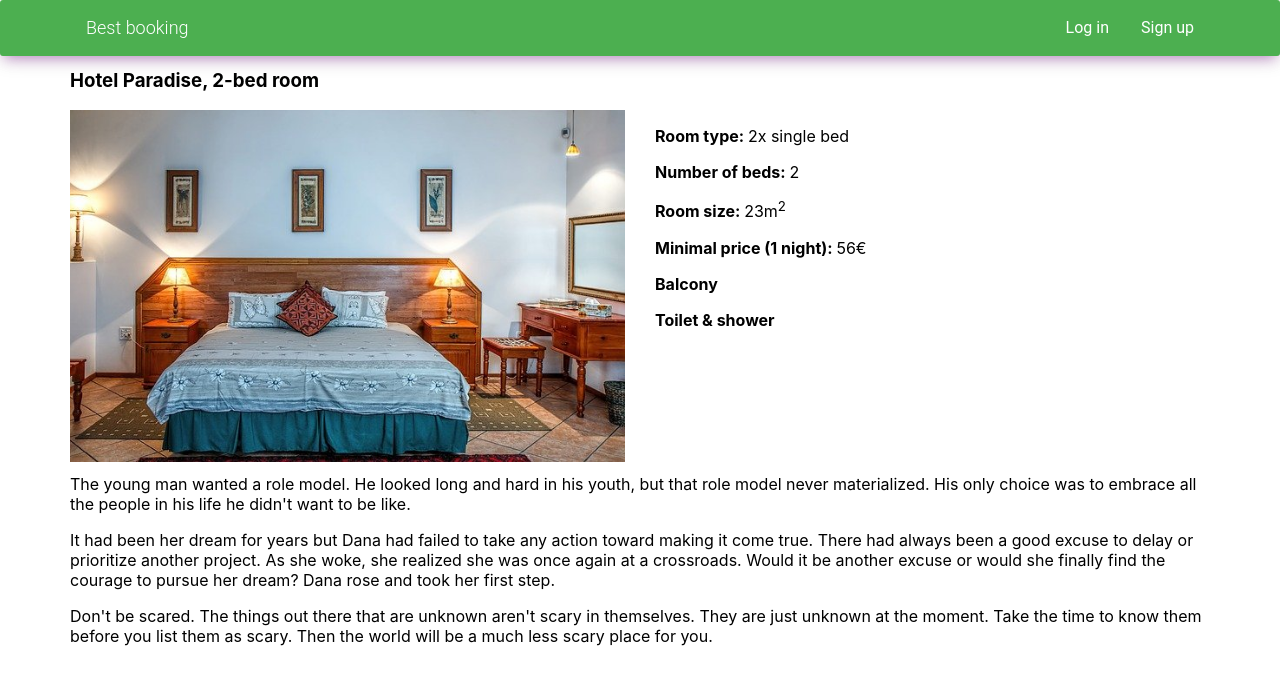
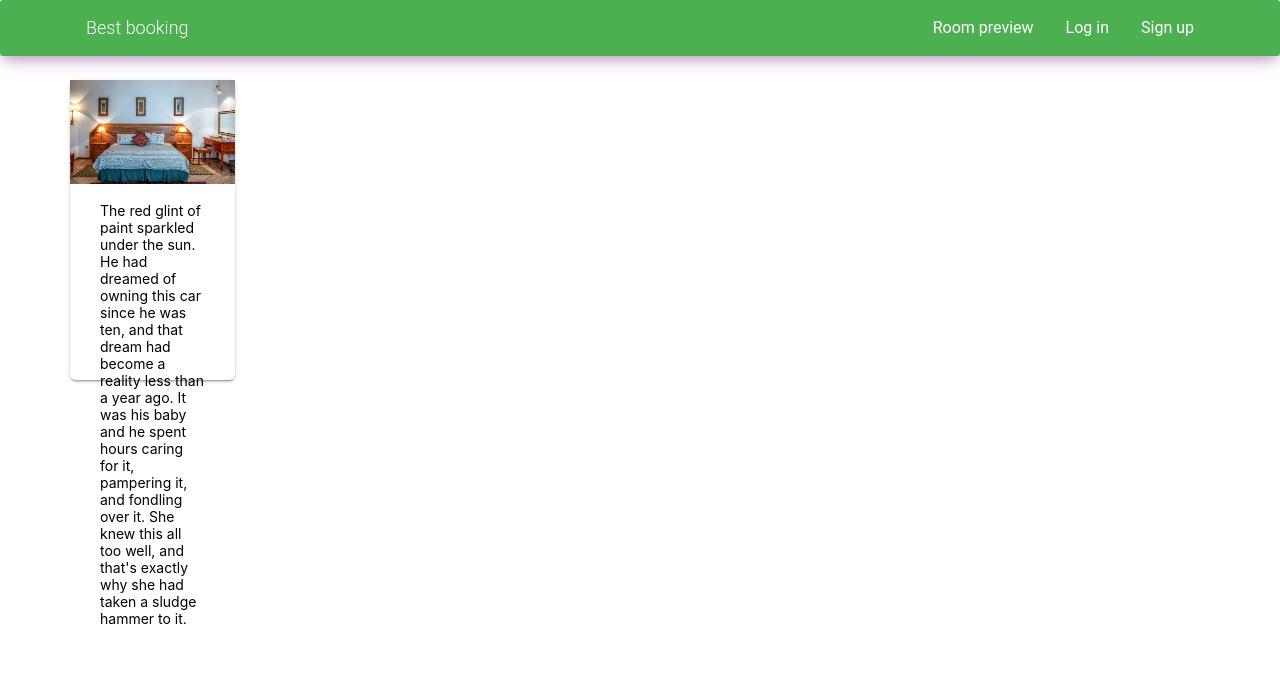
Before and after one commit to UhrinDavid/accomodation-booking-webapp, a React (Create React App) app: page / in a window 1280 px wide. Shown: the top 684 px of the page. Built offline with nearby package versions, Linux system fonts and the light colour scheme.

Commit message:
card basic text overflows

```diff
--- a/src/App.js
+++ b/src/App.js
@@ -12,7 +12,7 @@ import { ThemeProvider } from '@material-ui/core';
 import { theme } from 'Theme';
 import { RoomPreview } from 'views/RoomPreview';
 // import Error404Page from "views/Error404Page.js";
-// import HomePage from "views/HomePage.js";
+ import {LandingPage} from "views/LandingPage.js";
 
 function App(props) {
   return (
@@ -27,13 +27,16 @@ function App(props) {
         />
           <Switch>
             <Route exact path="/">
-              <RoomPreview/>
+              <LandingPage/>
             </Route>
             <Route exact path="/login">
               <LoginPage/>
             </Route>
             <Route exact path="/signup">
               <SignUpPage/>
+            </Route>
+            <Route exact path="/roompreview-example">
+              <RoomPreview/>
             </Route>
             {/* <Route path="/">
               <Error404Page/>
--- a/src/assets/jss/material-kit-react/components/cardHeaderStyle.js
+++ b/src/assets/jss/material-kit-react/components/cardHeaderStyle.js
@@ -8,10 +8,6 @@ import {
 const cardHeaderStyle = {
   cardHeader: {
     borderRadius: "3px",
-    padding: "1rem 15px",
-    marginLeft: "15px",
-    marginRight: "15px",
-    marginTop: "-30px",
     border: "0",
     marginBottom: "0"
   },
--- /dev/null
+++ b/src/assets/jss/material-kit-react/views/landingPage.js
@@ -0,0 +1,33 @@
+import { container } from "../../material-kit-react.js";
+
+const signupPageStyle = {
+  container: {
+    ...container,
+    zIndex: "2",
+    position: "relative",
+    paddingTop: "50px",
+    color: "#FFFFFF",
+    display: "flex",
+    flexDirection: "row",
+    flexWrap: "wrap"
+  },
+  card: {
+    maxWidth: "100%",
+    maxHeight: "300px"
+  },
+  description: {
+    color:"#000000",
+    overflow: "hidden",
+    marginTop: 0,
+  },
+  image: {
+    maxWidth: "100%",
+    height: "auto"
+  },
+  cardHeader: {
+    width: "100%",
+    marginTop: 0,
+  }
+};
+
+export default signupPageStyle;
--- a/src/components/Header/HeaderLinks.js
+++ b/src/components/Header/HeaderLinks.js
@@ -19,6 +19,13 @@ export default function HeaderLinks(props) {
   return (
     <List className={classes.list}>
       <ListItem className={classes.listItem}>
+          <NavLink  to="/roompreview-example"
+            className={classes.navLink}
+          >
+            Room preview
+          </NavLink>
+      </ListItem>
+      <ListItem className={classes.listItem}>
           <NavLink  to="/login"
             className={classes.navLink}
           >
--- a/src/views/LandingPage.js
+++ b/src/views/LandingPage.js
@@ -0,0 +1,35 @@
+import React from "react";
+import styles from "assets/jss/material-kit-react/views/landingPage.js";
+import { makeStyles } from "@material-ui/core";
+import GridContainer from "components/Grid/GridContainer";
+import GridItem from "components/Grid/GridItem";
+import image from "assets/images/room/bedroom-490779_640.jpg";
+import CardHeader from "components/Card/CardHeader";
+import CardBody from "components/Card/CardBody";
+import Card from "components/Card/Card.js";
+
+
+const useStyles = makeStyles(styles);
+
+export const LandingPage = (props) => {
+    const classes = useStyles();
+
+    return (
+      <div className={classes.container}>
+          <GridContainer >
+            <GridItem xs={12} sm={6} md={4} lg={2}>
+                <Card className={classes.card}>
+                    <CardHeader  className={classes.cardHeader}>
+                        <img className={classes.image} src={image} alt="Bedroom"></img>
+                    </CardHeader>
+                    <CardBody>
+                        <p className={classes.description}>The red glint of paint sparkled under the sun.
+                        He had dreamed of owning this car since he was ten, and that dream had become a reality less than a year ago.
+                        It was his baby and he spent hours caring for it, pampering it, and fondling over it.
+                        She knew this all too well, and that's exactly why she had taken a sludge hammer to it.</p>
+                    </CardBody>
+                </Card>
+            </GridItem>
+          </GridContainer>
+      </div>);
+}
--- a/src/views/RoomPreview.js
+++ b/src/views/RoomPreview.js
@@ -1,9 +1,11 @@
 import React from "react";
 import styles from "assets/jss/material-kit-react/views/roomPreview.js";
-import { List, ListItem, makeStyles } from "@material-ui/core";
+import {List, ListItem, makeStyles } from "@material-ui/core";
 import GridContainer from "components/Grid/GridContainer";
 import GridItem from "components/Grid/GridItem";
-import image from "assets/images/room/bedroom-490779_640.jpg"
+import StyledButton from "components/CustomButtons/Button.js"
+import image from "assets/images/room/bedroom-490779_640.jpg";
+
 
 const useStyles = makeStyles(styles);
 
@@ -41,6 +43,7 @@ export const RoomPreview = (props) => {
                   <p className={classes.text}><b>Toilet &amp; shower</b></p>
                 </ListItem>
               </List>
+              <StyledButton default color="primary" size="lg">Book now</StyledButton>
             </GridItem>
             <GridItem xs={12} sm={12} md={12}>
               <p className={classes.textDescription}>The young man wanted a role model.
```
